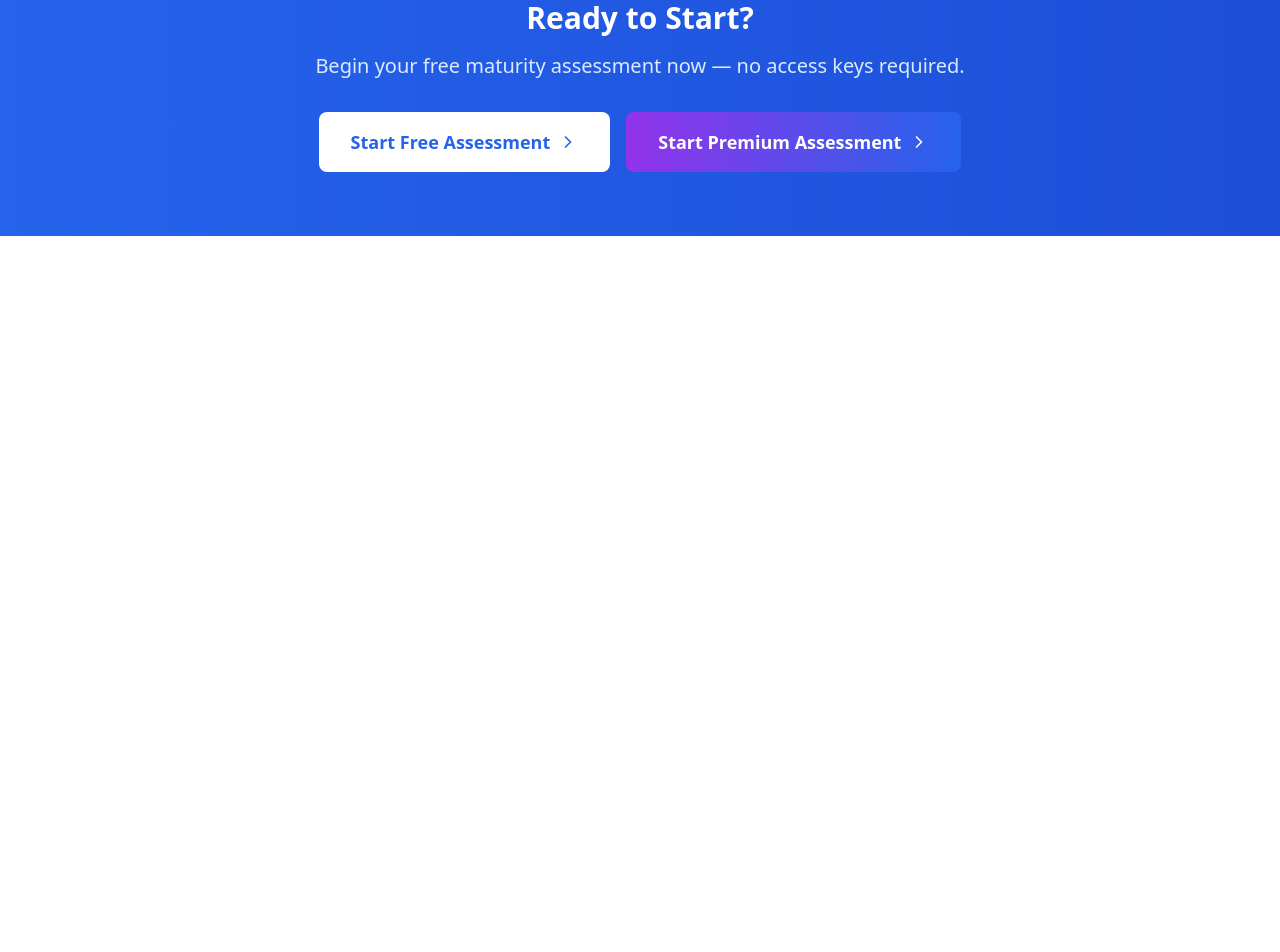
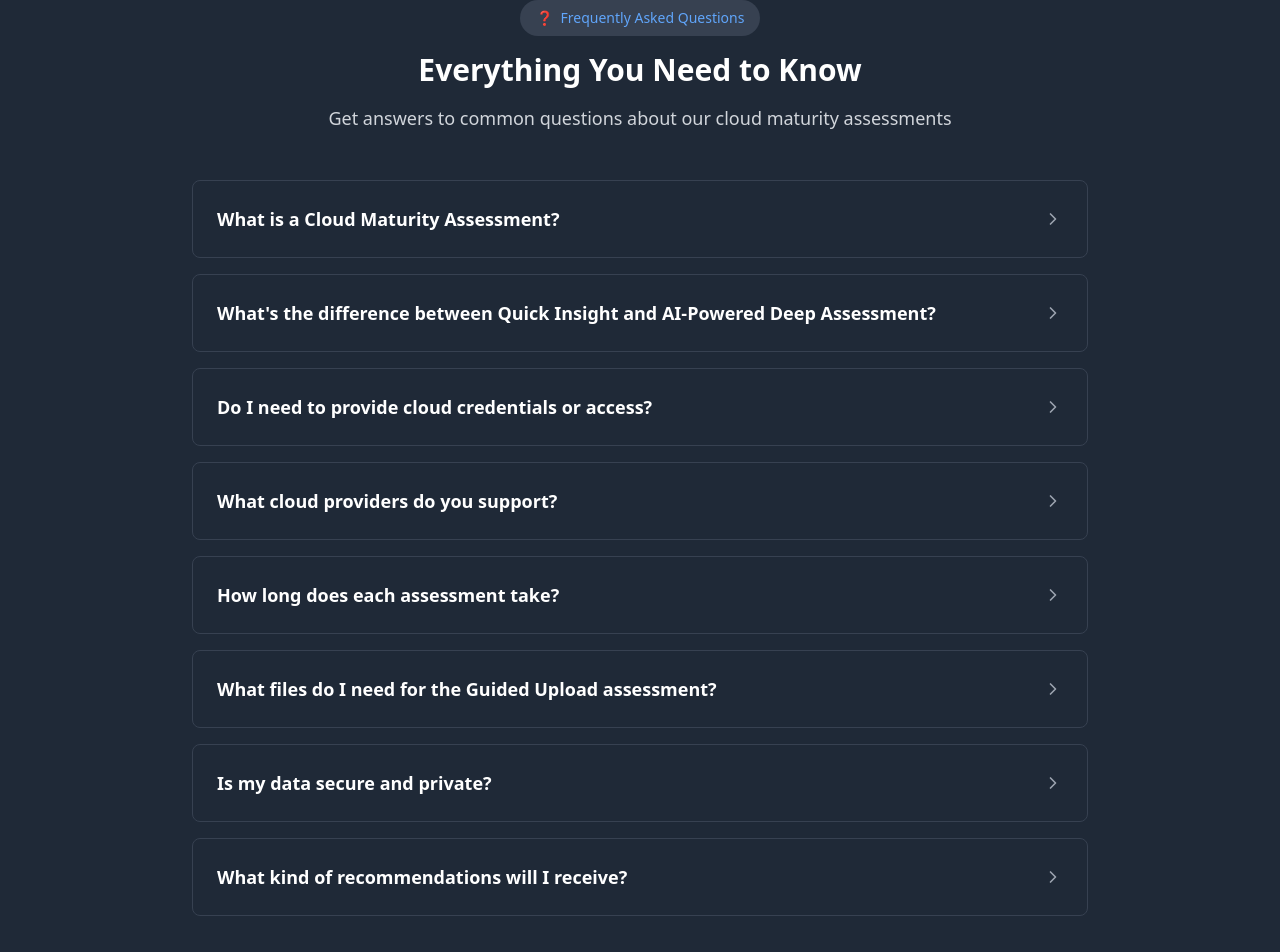
Before and after one commit to meczx/maturity, a React (Vite) app: page /CMMA in a window 1280 px wide. Shown: the part 896-1848 px from the top of the page. Before the commit the page ends 1132 px from the top, so only its background shows below. Built offline with nearby package versions, Linux system fonts and the light colour scheme; sample sign-in values are in the browser's storage.

Commit message:
Add FAQ Section and Remove CTA Section

```diff
--- a/src/components/LandingPage.tsx
+++ b/src/components/LandingPage.tsx
@@ -505,29 +505,56 @@ function LandingPage() {
 
 
 
-      {/* CTA Section */}
-      <section id="start" className="py-16 px-6 bg-gradient-to-r from-blue-600 to-blue-700 text-white text-center">
-        <div className="max-w-3xl mx-auto">
-          <h2 className="text-3xl font-bold mb-4">
-            Ready to Start?
-          </h2>
-          <p className="text-xl mb-8 text-blue-100">
-            Begin your free maturity assessment now — no access keys required.
-          </p>
-          <button
-            onClick={startAssessment}
-            className="inline-flex items-center bg-white text-blue-600 hover:bg-gray-100 px-8 py-4 rounded-lg text-lg font-semibold transition-all duration-300 transform hover:scale-105 hover:shadow-xl mr-4 mb-4 sm:mb-0"
-          >
-            Start Free Assessment
-            <ChevronRight className="ml-2 w-5 h-5" />
-          </button>
-          <button
-            onClick={startPremiumAssessment}
-            className="inline-flex items-center bg-gradient-to-r from-purple-600 to-blue-600 hover:from-purple-700 hover:to-blue-700 text-white px-8 py-4 rounded-lg text-lg font-semibold transition-all duration-300 transform hover:scale-105 hover:shadow-xl"
-          >
-            Start Premium Assessment
-            <ChevronRight className="ml-2 w-5 h-5" />
-          </button>
+      {/* FAQ Section */}
+      <section className="py-16 px-6 bg-gray-800">
+        <div className="max-w-4xl mx-auto">
+          <div className="text-center mb-12">
+            <div className="inline-flex items-center bg-gray-700 text-blue-400 px-4 py-2 rounded-full text-sm font-medium mb-4">
+              <span className="mr-2">❓</span>
+              Frequently Asked Questions
+            </div>
+            <h2 className="text-3xl font-bold text-white mb-4">
+              Everything You Need to Know
+            </h2>
+            <p className="text-gray-300 text-lg">
+              Get answers to common questions about our cloud maturity assessments
+            </p>
+          </div>
+
+          <div className="space-y-4">
+            <FAQItem
+              question="What is a Cloud Maturity Assessment?"
+              answer="A Cloud Maturity Assessment evaluates your organization's cloud infrastructure, security, operations, and governance practices against industry best practices. It provides a comprehensive analysis of your current cloud maturity level and actionable recommendations for improvement."
+            />
+            <FAQItem
+              question="What's the difference between Quick Insight and AI-Powered Deep Assessment?"
+              answer="Quick Insight is a free, questionnaire-based assessment that provides general recommendations. AI-Powered Deep Assessment analyzes your actual infrastructure files or connects to your cloud environment for detailed, specific recommendations based on your real setup."
+            />
+            <FAQItem
+              question="Do I need to provide cloud credentials or access?"
+              answer="For the free Quick Insight assessment, no credentials are needed. For AI-Powered Guided Upload, you only need to upload configuration files. For Connected Assessment, we require read-only access to analyze your live environment."
+            />
+            <FAQItem
+              question="What cloud providers do you support?"
+              answer="We support all major cloud providers including Amazon Web Services (AWS), Microsoft Azure, and Google Cloud Platform (GCP). Our assessments are tailored to each provider's specific services and best practices."
+            />
+            <FAQItem
+              question="How long does each assessment take?"
+              answer="Quick Insight takes 5-10 minutes. Guided Upload takes 15-30 minutes depending on file preparation. Connected Assessment takes 20-45 minutes including setup and analysis time."
+            />
+            <FAQItem
+              question="What files do I need for the Guided Upload assessment?"
+              answer="You can upload CloudFormation templates, Terraform state files, Azure Resource Manager templates, or infrastructure configuration files in JSON/YAML format. We also provide scripts to help export your current infrastructure state."
+            />
+            <FAQItem
+              question="Is my data secure and private?"
+              answer="Yes, absolutely. All data is encrypted in transit and at rest. We follow SOC 2 compliance standards, never store sensitive credentials, and you can delete your data at any time. We only analyze what's necessary for the assessment."
+            />
+            <FAQItem
+              question="What kind of recommendations will I receive?"
+              answer="You'll receive actionable recommendations across security, cost optimization, performance, reliability, and operational excellence. This includes specific configuration changes, architectural improvements, and best practice implementations."
+            />
+          </div>
         </div>
       </section>
     </div>
```
